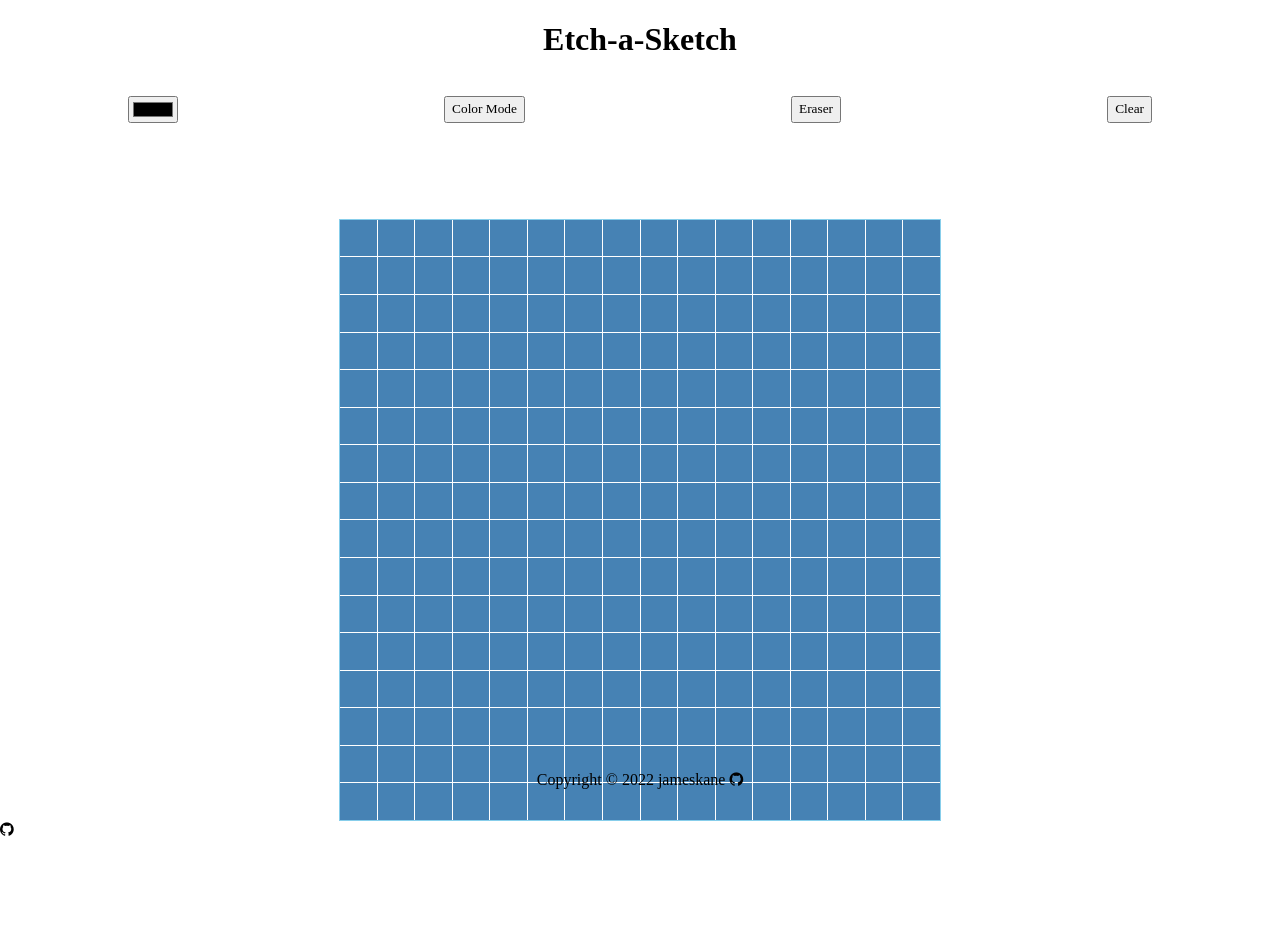
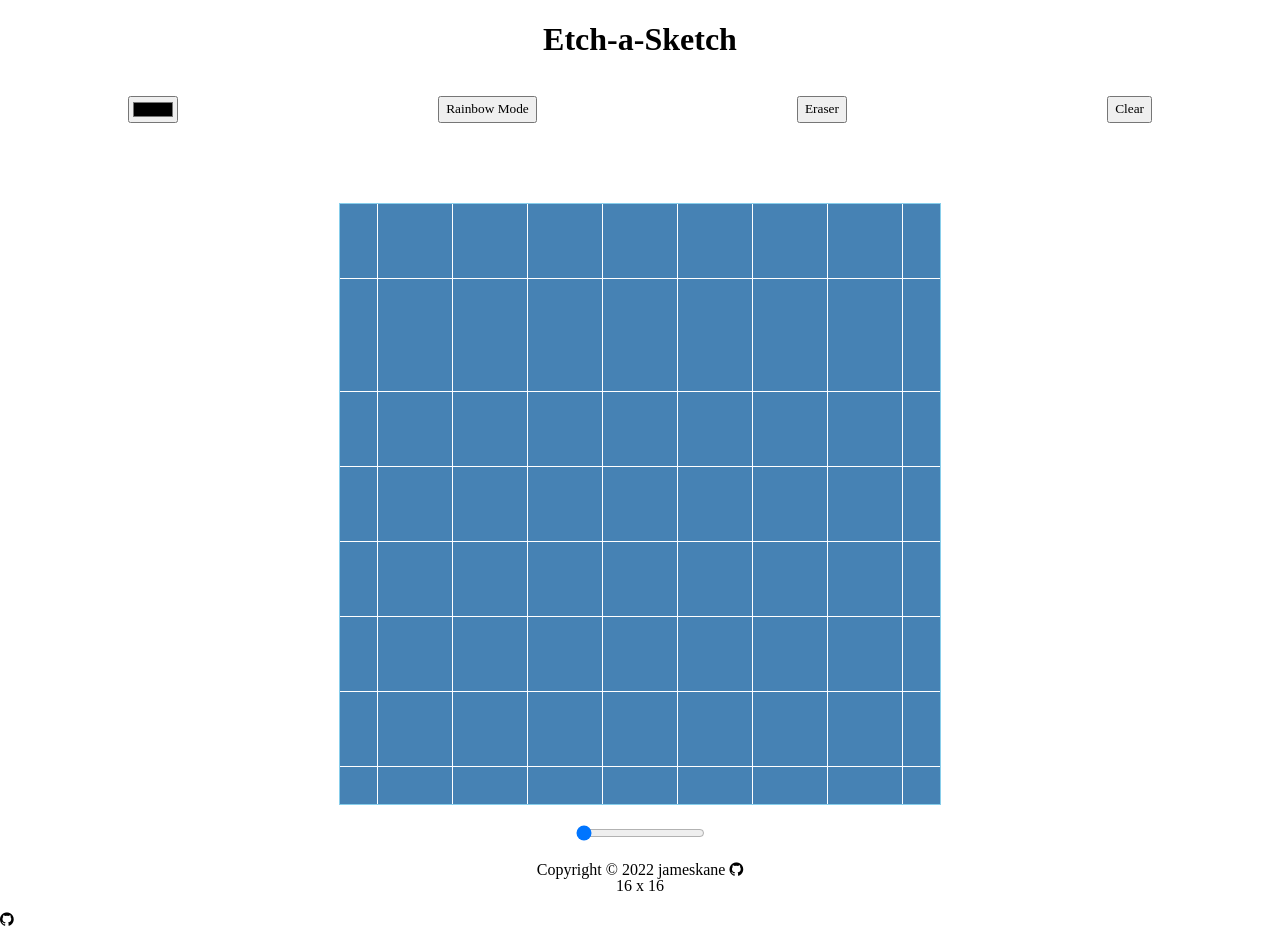
Before and after one commit to JKaneDev/etch-a-sketch, a plain HTML site: page index.html in a window 1280 px wide. Before the commit the page ends 839 px from the top, so only its background shows below. Drawn offline with Linux system fonts and the light colour scheme.

Commit message:
Finishing grid size slider, still buggy, cells dont fill grid

```diff
--- a/index.html
+++ b/index.html
@@ -14,13 +14,15 @@
     <header><h1>Etch-a-Sketch</h1></header>
     <div class="navbar">
         <input type="color" class="color"></input>
-        <button class="color-mode">Color Mode</button>
+        <button class="color-mode">Rainbow Mode</button>
         <button class="eraser">Eraser</button>
         <button class="clear">Clear</button>
         <!-- grid size toggle -->
     </div>
     <div class="grid-container">
     <div class="grid"></div>
+    <input type="range" min="16" max="64" class="range" value="16">
+    <p><span class="range-output"></span></p>
 </div>
 </div>
     <footer>Copyright &copy; 2022 jameskane <i class="fa fa-github"></fa-github></footer>
--- a/main.js
+++ b/main.js
@@ -3,8 +3,10 @@ const container = document.querySelector('.container');
 const navbar = document.querySelector('.navbar');
 
 const color = document.querySelector('.color');
-color.addEventListener("input", () => currentColor = color.value);
-
+let currentColor;
+color.addEventListener("input", () => {
+    currentColor = color.value;
+});
 
 const colorMode = document.querySelector('.color-mode');
 const eraser = document.querySelector('.eraser');
@@ -12,6 +14,34 @@ const clear = document.querySelector('.clear');
 
 const gridContainer = document.querySelector('.grid-container');
 const grid = document.querySelector('.grid');
+
+const range = document.querySelector('.range');
+let rangeValue = range.value;
+console.log(rangeValue);
+
+
+// Slider to select grid size
+let currentRange = 16;
+let rows = currentRange;
+let columns = currentRange;
+createGrid(rows, columns);
+range.addEventListener('input', (e) => {
+    currentRange = parseInt(range.value);
+    createGrid(rows, columns);
+    console.log(currentRange);
+});
+
+const rangeOutput = document.querySelector('.range-output');
+rangeOutput.textContent = range.value + ' x ' + range.value;
+
+
+range.oninput = function showSize() {
+    rows = this.value;
+    columns = this.value;
+    rangeOutput.innerHTML = this.value + ' x ' + this.value;
+}
+
+console.log(rows, columns);
 
 // Setting initial 16 x 16 grid
 
@@ -28,9 +58,6 @@ function createGrid(rows, columns) {
     }
 }
 
-createGrid(16, 16);
-
-console.log(color.value);
 
 
 function colorCell(event, cellIndex, color) {
--- a/style.css
+++ b/style.css
@@ -26,7 +26,7 @@ header {
     height: 600px;
     width: 600px;
     display: grid;
-    grid-gap: 1px;
+    gap:0.5px;
     background-color: white;
     border: 1px solid skyblue;
 }
@@ -39,9 +39,13 @@ header {
 
 .grid-container {
     display: flex;
+    flex-direction: column;
     justify-content: center;
-    padding-top: 5rem;
+    align-items: center;
+    padding-top: 4rem;
+    gap: 18px;
 }
+
 
 footer {
     height: 50px;
```
